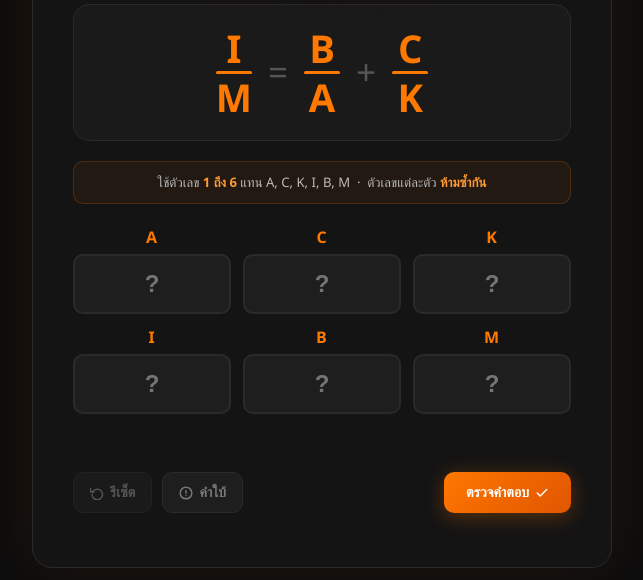
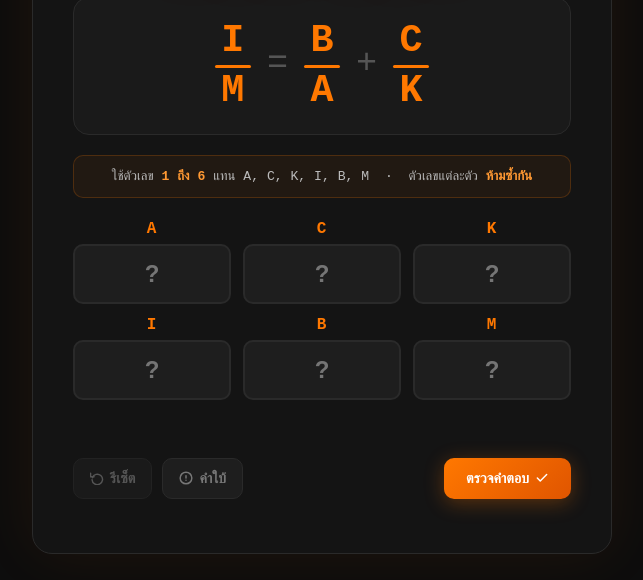
Before and after one commit to sorawit-ball/mathmodel-game, a plain HTML site: page index.html in a window 1280 px wide. Shown: the part 220-800 px from the top of the page, without its empty margins (318-961 px from the left). Drawn offline with Linux system fonts and the light colour scheme.

Commit message:
fix font

```diff
--- a/style.css
+++ b/style.css
@@ -1,7 +1,7 @@
 * { box-sizing: border-box; margin: 0; padding: 0; }
 
 body {
-  font-family: 'Segoe UI', sans-serif;
+  font-family: 'Courier New', Courier, monospace;
   background: #0d0d0d;
   min-height: 100vh;
   display: flex;
```
